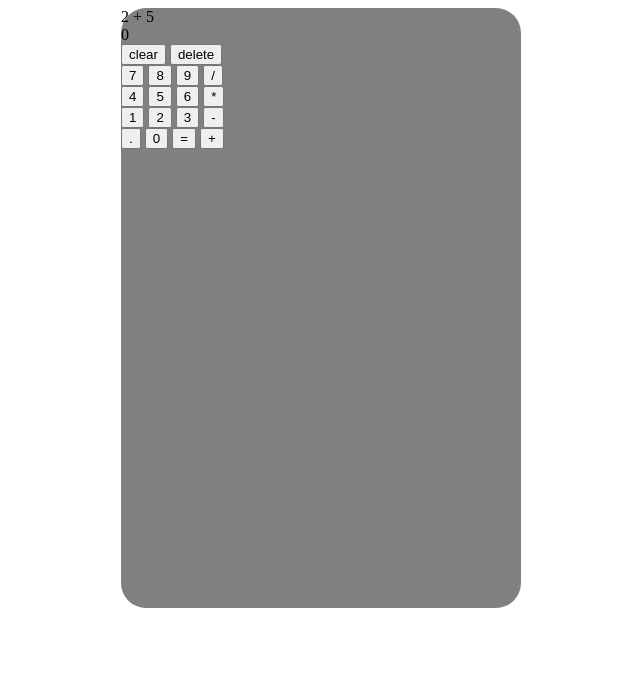
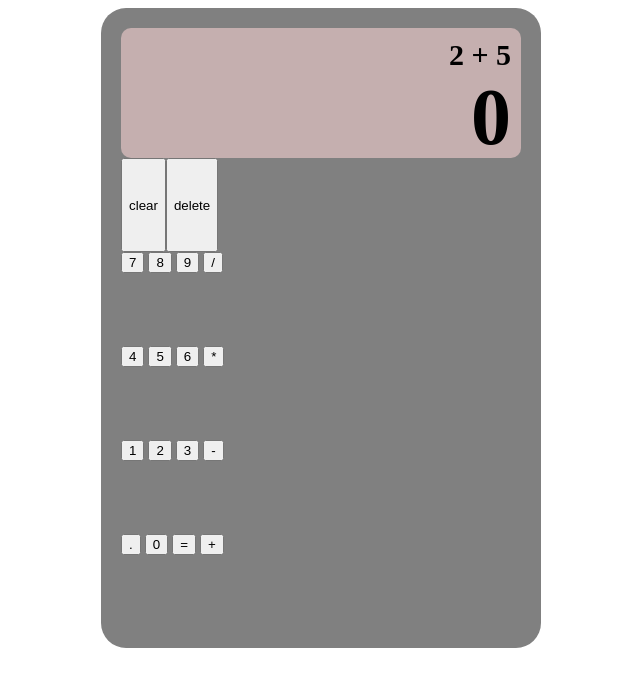
Before and after one commit to mando100801/calculator, a plain HTML site: page index.html in a window 1280 px wide. Shown: the whole page, without its empty margins (319-959 px from the left). Drawn offline with Linux system fonts and the light colour scheme.

Commit message:
edit css

```diff
--- a/style.css
+++ b/style.css
@@ -8,5 +8,51 @@
     width: 400px;
     height: 600px;
     border-radius: 25px;
+    padding: 20px;
+    display: flex;
+    flex-direction: column;
+    justify-content: space-between;
+}
 
+.container2 {
+    background-color: rgb(197, 175, 175);
+    border-radius: 10px;
+    height: 110px;
+    padding: 10px;
+    display: flex;
+    flex-direction: column;
+    justify-content: space-between;
+    align-items: end;
 }
+
+.top {
+    font-size: 30px;
+    font-weight: bold;
+}
+
+.bottom {
+    font-size: 80px;
+    font-weight: bolder;
+}
+
+.container3 {
+    display: flex;
+    flex-direction: row;
+    flex-grow: 1;
+}
+
+.container4 {
+    flex-grow: 1;
+}
+
+.container5 {
+    flex-grow: 1;
+}
+
+.container6 {
+    flex-grow: 1;
+}
+
+.container7 {
+    flex-grow: 1;
+}
```
